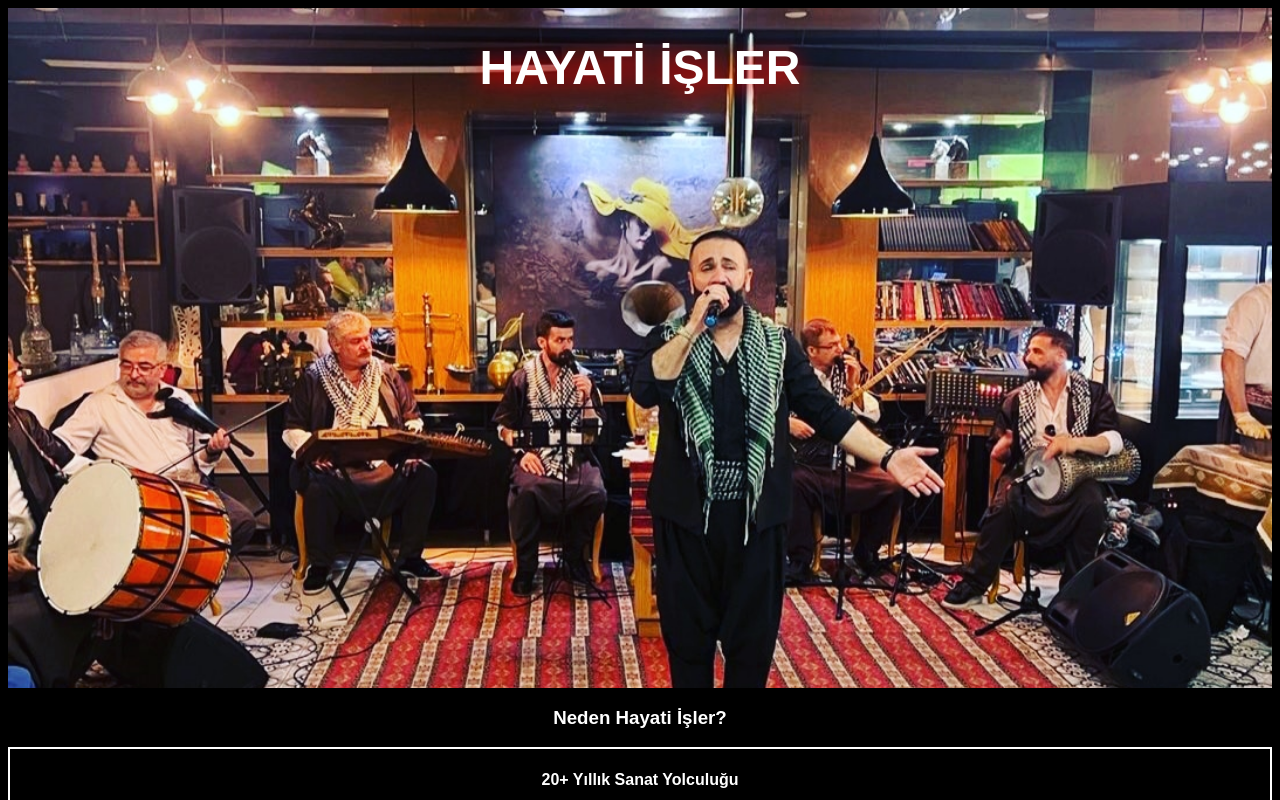
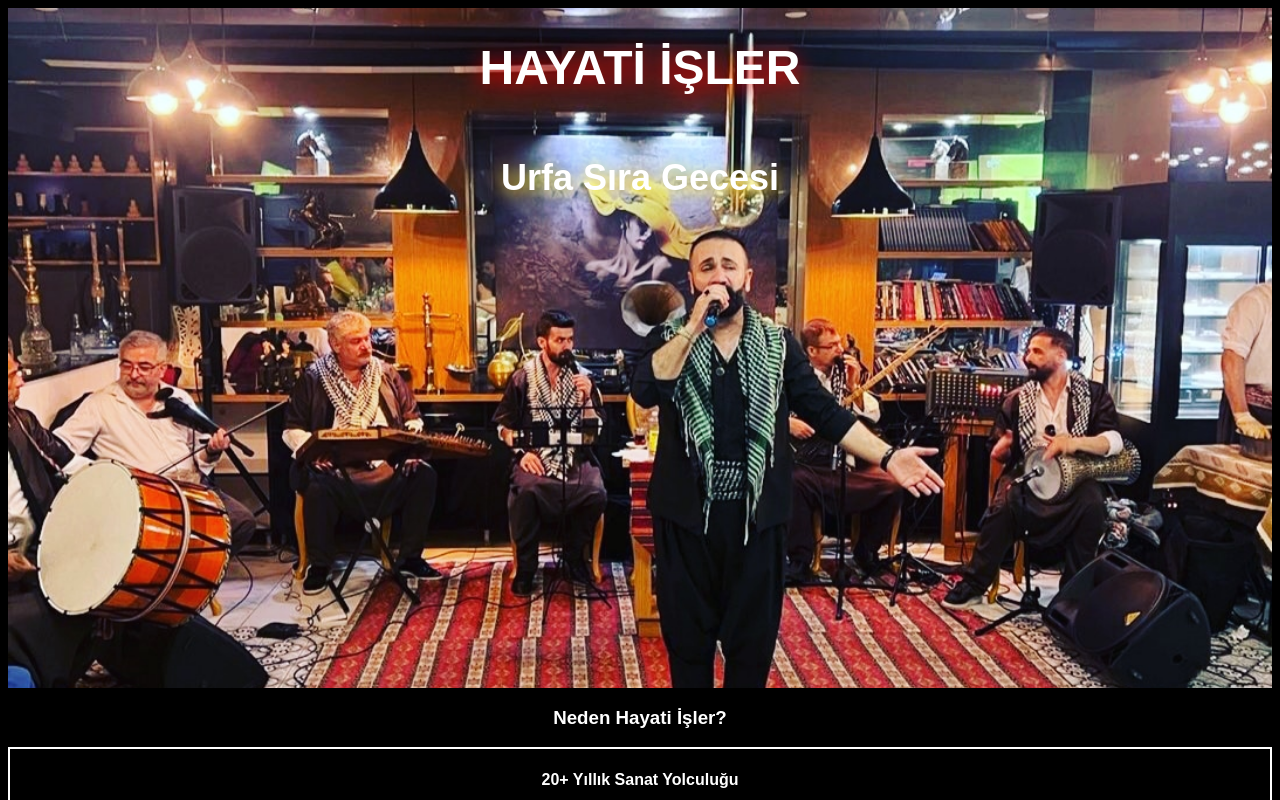
Before and after one commit to takascemberi/hayatiisler, a Next.js app: page / in a window 1280 px wide. Shown: the top 800 px of the page. Built offline with nearby package versions, Linux system fonts and the light colour scheme.

Commit message:
Urfa Sıra Gecesi beyaz yapıldı, altın sarısı gölge verildi, kutular renkli hale getirildi

```diff
--- a/src/app/page.tsx
+++ b/src/app/page.tsx
@@ -22,7 +22,7 @@ export default function Home() {
           <h1 className="text-[48px] md:text-[96px] font-extrabold text-red-600 animate-pulse drop-shadow-[0_5px_10px_rgba(255,0,0,0.9)]">
             HAYATİ İŞLER
           </h1>
-          <h2 className="text-[36px] md:text-[72px] mt-2 font-bold bg-gradient-to-r from-yellow-300 via-red-500 to-pink-500 bg-clip-text text-transparent drop-shadow-[0_4px_8px_rgba(255,255,0,0.9)] animate-gradient">
+          <h2 className="text-[36px] md:text-[72px] mt-2 font-bold text-white drop-shadow-[0_4px_8px_rgba(255,215,0,0.9)] animate-bounce">
             Urfa Sıra Gecesi
           </h2>
         </div>
@@ -34,7 +34,7 @@ export default function Home() {
 
         <div className="grid grid-cols-1 md:grid-cols-3 gap-8">
           {/* 1. Kutu */}
-          <div className="bg-gradient-to-br from-red-600 to-yellow-500 text-white p-6 rounded-2xl shadow-2xl border-2 border-yellow-300 hover:scale-105 transition duration-300">
+          <div className="bg-gradient-to-br from-red-700 via-orange-500 to-yellow-400 text-white p-6 rounded-2xl shadow-2xl border-2 border-yellow-300 hover:scale-105 transition duration-300">
             <h4 className="text-2xl font-bold mb-3">20+ Yıllık Sanat Yolculuğu</h4>
             <p className="text-sm leading-relaxed">
               Sanatçı Hayati İşler, 20 yılı aşkın sahne tecrübesiyle Türkiye’nin dört bir yanında ve
@@ -45,7 +45,7 @@ export default function Home() {
           </div>
 
           {/* 2. Kutu */}
-          <div className="bg-gradient-to-br from-purple-700 to-pink-500 text-white p-6 rounded-2xl shadow-2xl border-2 border-pink-300 hover:scale-105 transition duration-300">
+          <div className="bg-gradient-to-br from-purple-800 via-pink-600 to-red-400 text-white p-6 rounded-2xl shadow-2xl border-2 border-pink-300 hover:scale-105 transition duration-300">
             <h4 className="text-2xl font-bold mb-3">Gerçek Urfa Kültürü</h4>
             <p className="text-sm leading-relaxed">
               Sıra gecesi, bir gelenekten öte yaşam biçimidir. Hayati İşler, repertuarından kıyafetine kadar
@@ -56,7 +56,7 @@ export default function Home() {
           </div>
 
           {/* 3. Kutu */}
-          <div className="bg-gradient-to-br from-green-600 to-blue-400 text-white p-6 rounded-2xl shadow-2xl border-2 border-blue-300 hover:scale-105 transition duration-300">
+          <div className="bg-gradient-to-br from-green-700 via-teal-500 to-blue-400 text-white p-6 rounded-2xl shadow-2xl border-2 border-blue-300 hover:scale-105 transition duration-300">
             <h4 className="text-2xl font-bold mb-3">Sıcak & Samimi Ortam</h4>
             <p className="text-sm leading-relaxed">
               Hayati İşler’in sahnesi sadece bir müzik alanı değil, bir buluşma ve paylaşma ortamıdır.
```
